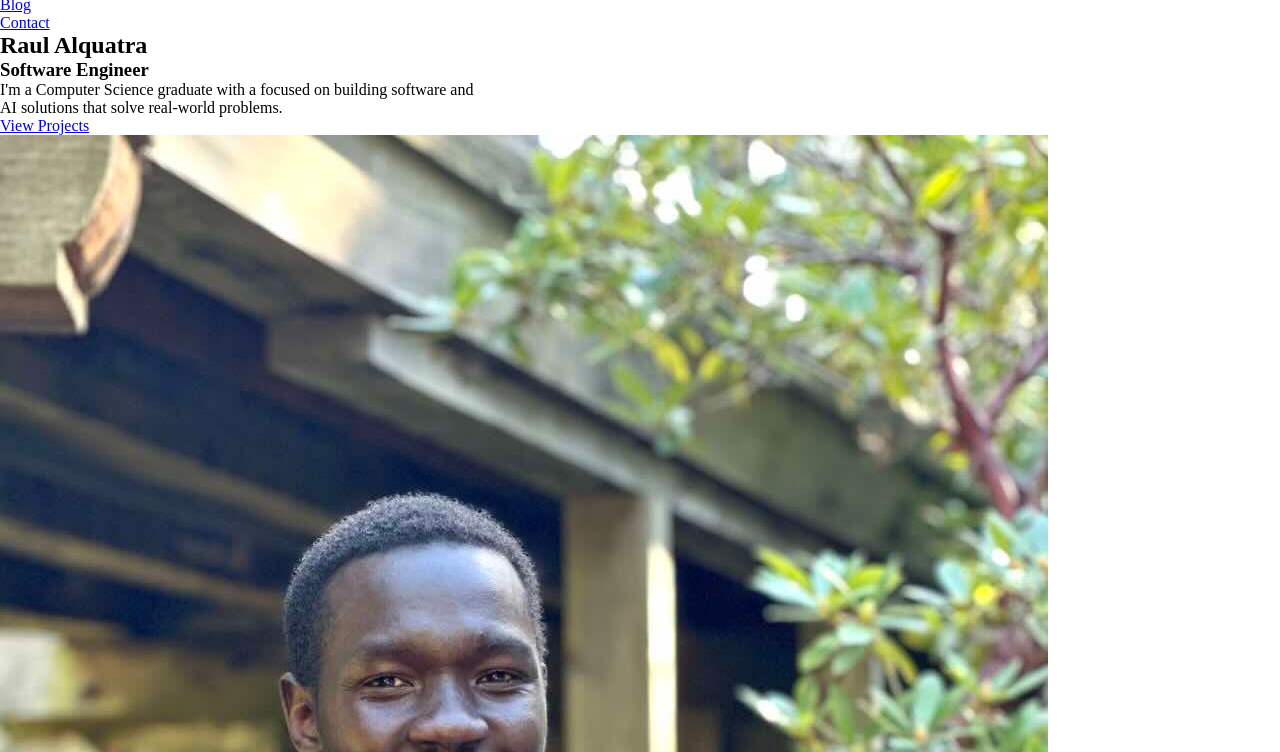
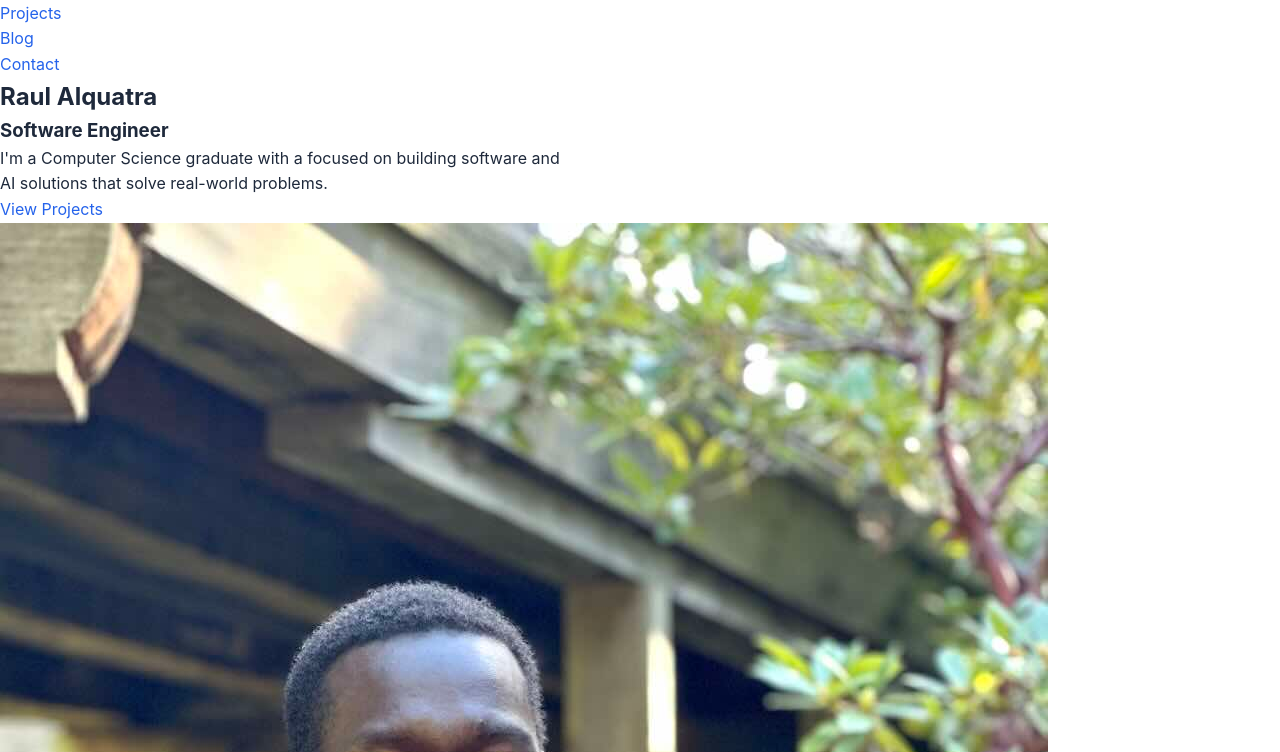
Before and after one commit to juma-paul/portfolio, a plain HTML site: page frontend/index.html in a window 1280 px wide. Shown: the part 76-828 px from the top of the page. Drawn offline with nearby package versions, Linux system fonts and the light colour scheme.

Commit message:
style: add base body styles, link styles & smooth scrolling

```diff
--- a/frontend/style.css
+++ b/frontend/style.css
@@ -37,3 +37,21 @@
   --spacing-lg: 2rem;
   --spacing-xl: 3rem;
 }
+
+/* Set Defaults */
+body {
+    font-family: var(--font-primary);
+    font-size: var(--font-size-base);
+    background-color: var(--bg-primary);
+    color: var(--text-primary);
+    line-height: 1.6;
+}
+
+a {
+    text-decoration: none;
+    color: var(--primary);
+}
+
+html {
+    scroll-behavior: smooth;
+}
```
